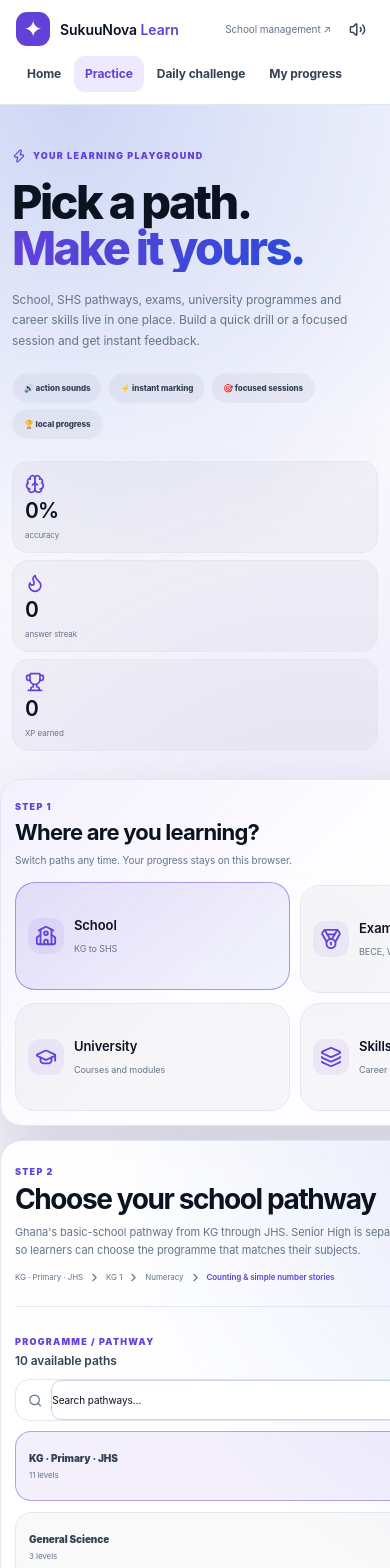
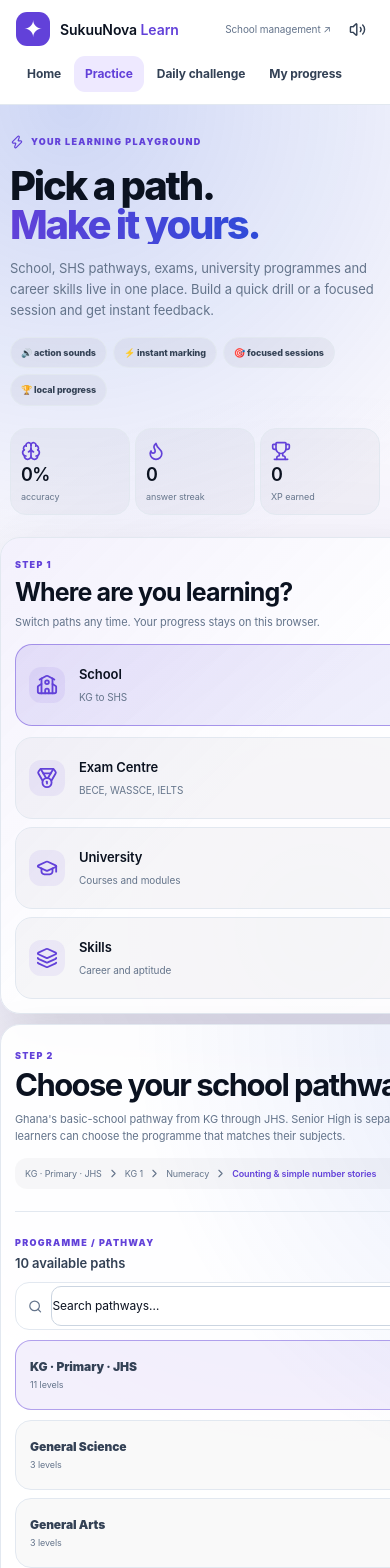
Before and after one commit to Eugene999B/SukuuNova, a Next.js app: page /learn/explore in a window 390 px wide. Shown: the top 1568 px of the page. Built offline with nearby package versions, Linux system fonts and the light colour scheme.

Commit message:
feat(learn): rebuild mobile learning layout and focused player

```diff
--- a/src/app/learn/explore/explore.module.css
+++ b/src/app/learn/explore/explore.module.css
@@ -1257,3 +1257,586 @@
   .heroPromise { gap: 6px; }
   .heroPromise span { font-size: 8px; }
 }
+
+
+/* Intelligent Foundry signals */
+.questionSignals {
+  display: flex;
+  flex-wrap: wrap;
+  align-items: center;
+  gap: 7px;
+  margin-top: 24px;
+}
+
+.questionSignals .formatTag {
+  margin-top: 0;
+}
+
+.challengeTag,
+.missionTag {
+  min-height: 28px;
+  display: inline-flex;
+  align-items: center;
+  gap: 5px;
+  padding: 0 9px;
+  border-radius: var(--radius-pill);
+  font-size: 8px;
+  font-weight: 900;
+  letter-spacing: .06em;
+  text-transform: uppercase;
+}
+
+.challengeTag {
+  color: var(--ex-accent-two);
+  background: color-mix(in srgb, var(--ex-accent-two) 9%, transparent);
+}
+
+.missionTag {
+  color: var(--ex-success);
+  border: 1px solid color-mix(in srgb, var(--ex-success) 20%, transparent);
+  background: color-mix(in srgb, var(--ex-success) 7%, transparent);
+}
+
+/* Mobile-first quality pass: larger touch targets, readable type, less cramped grids. */
+@media (max-width: 760px) {
+  .page {
+    padding-bottom: calc(28px + env(safe-area-inset-bottom));
+  }
+
+  .topbar,
+  .hero,
+  .journey,
+  .playerSection,
+  .masterySection {
+    width: calc(100% - 28px);
+    max-width: none;
+  }
+
+  .hero {
+    padding: 28px 0 22px;
+  }
+
+  .hero h1 {
+    max-width: 12ch;
+    font-size: clamp(38px, 11vw, 52px);
+    line-height: .98;
+  }
+
+  .hero p {
+    margin-top: 14px;
+    font-size: 13px;
+    line-height: 1.6;
+  }
+
+  .heroPromise {
+    margin-top: 16px;
+  }
+
+  .heroPromise span {
+    padding: 8px 10px;
+    font-size: 9px;
+  }
+
+  .heroStats {
+    grid-template-columns: repeat(3, minmax(0, 1fr));
+  }
+
+  .heroStats article {
+    min-height: 88px;
+    padding: 12px 10px;
+  }
+
+  .heroStats strong {
+    font-size: 22px;
+  }
+
+  .heroStats span {
+    font-size: 9px;
+  }
+
+  .laneDeck {
+    padding: 14px;
+    border-radius: 20px;
+  }
+
+  .deckIntro h2 {
+    font-size: 25px;
+  }
+
+  .deckIntro p {
+    font-size: 11px;
+    line-height: 1.5;
+  }
+
+  .laneCards {
+    gap: 8px;
+  }
+
+  .laneCard,
+  .laneCardActive {
+    min-height: 116px;
+    grid-template-columns: 38px 1fr;
+    padding: 13px;
+    border-radius: 17px;
+  }
+
+  .laneCard strong,
+  .laneCardActive strong {
+    font-size: 13px;
+  }
+
+  .laneCard small,
+  .laneCardActive small {
+    font-size: 10px;
+    line-height: 1.35;
+  }
+
+  .pathStudio {
+    margin-top: 10px;
+    padding: 18px 14px 20px;
+    border-radius: 20px;
+  }
+
+  .studioHead h2 {
+    font-size: 31px;
+    line-height: 1.02;
+  }
+
+  .studioHead p {
+    font-size: 11px;
+    line-height: 1.6;
+  }
+
+  .pathPreview {
+    padding: 9px 10px;
+    border-radius: 12px;
+    background: color-mix(in srgb, var(--ex-text) 3%, transparent);
+    font-size: 9px;
+    line-height: 1.5;
+  }
+
+  .institutionNote,
+  .examNotice {
+    grid-template-columns: 30px 1fr;
+    padding: 12px;
+  }
+
+  .institutionNote strong,
+  .examNotice strong {
+    font-size: 11px;
+  }
+
+  .institutionNote span,
+  .examNotice span {
+    font-size: 10px;
+  }
+
+  .programSection,
+  .levelSection,
+  .subjectSection,
+  .topicSection {
+    margin-top: 24px;
+  }
+
+  .sectionLine strong {
+    font-size: 13px;
+  }
+
+  .stepLabel,
+  .kicker {
+    font-size: 9px;
+  }
+
+  .searchBox {
+    min-height: 48px;
+    border-radius: 14px;
+  }
+
+  .searchBox input {
+    font-size: 12px;
+  }
+
+  .programGrid {
+    grid-template-columns: 1fr;
+    gap: 8px;
+  }
+
+  .programCard,
+  .programCardActive {
+    min-height: 70px;
+    padding: 13px 14px;
+  }
+
+  .programCard span,
+  .programCardActive span {
+    font-size: 12px;
+  }
+
+  .programCard small,
+  .programCardActive small {
+    font-size: 9px;
+  }
+
+  .levelTabs {
+    margin-inline: -2px;
+    padding: 2px 2px 8px;
+    scroll-snap-type: x proximity;
+    scrollbar-width: none;
+  }
+
+  .levelTabs::-webkit-scrollbar {
+    display: none;
+  }
+
+  .levelTab,
+  .levelTabActive {
+    min-height: 46px;
+    padding-inline: 17px;
+    font-size: 11px;
+    scroll-snap-align: start;
+  }
+
+  .subjectCard,
+  .subjectCardActive {
+    min-height: 72px;
+    padding: 13px;
+  }
+
+  .subjectCard strong,
+  .subjectCardActive strong {
+    font-size: 12px;
+  }
+
+  .subjectCard small,
+  .subjectCardActive small {
+    font-size: 9px;
+  }
+
+  .topicSection .topicButton,
+  .topicSection .topicActive {
+    min-height: 58px;
+    padding: 12px 13px;
+  }
+
+  .topicButton span,
+  .topicActive span {
+    font-size: 11px;
+    line-height: 1.35;
+  }
+
+  .sessionComposer {
+    gap: 14px;
+    margin-top: 25px;
+    padding: 14px;
+  }
+
+  .modeButton,
+  .modeActive {
+    min-height: 68px;
+    padding: 12px;
+  }
+
+  .modeButton strong,
+  .modeActive strong {
+    font-size: 11px;
+  }
+
+  .modeButton small,
+  .modeActive small {
+    font-size: 9px;
+    line-height: 1.4;
+  }
+
+  .launchPanel {
+    padding: 13px;
+  }
+
+  .countButton,
+  .countActive {
+    min-width: 46px;
+    min-height: 42px;
+    font-size: 10px;
+  }
+
+  .launchPanel input {
+    min-height: 44px;
+    font-size: 12px;
+  }
+
+  .launchPanel .launch {
+    min-height: 58px;
+    font-size: 12px;
+  }
+
+  .launchPanel p {
+    font-size: 9px;
+    line-height: 1.5;
+  }
+
+  .sessionFocused {
+    overscroll-behavior: contain;
+  }
+
+  .sessionFocused > .playerSection {
+    width: 100%;
+    min-height: 100dvh;
+    padding: 0 0 env(safe-area-inset-bottom);
+  }
+
+  .sessionFocused .sessionTools {
+    position: sticky;
+    top: 0;
+    z-index: 20;
+    margin: 0;
+    padding: calc(10px + env(safe-area-inset-top)) 14px 10px;
+    border: 0;
+    border-bottom: 1px solid var(--ex-line);
+    border-radius: 0;
+    backdrop-filter: blur(18px);
+    background: color-mix(in srgb, var(--ex-bg) 88%, transparent);
+  }
+
+  .sessionFocused .sessionTools > div {
+    min-width: 0;
+  }
+
+  .sessionFocused .sessionTools > div strong {
+    font-size: 11px;
+  }
+
+  .sessionFocused .sessionTools > div span {
+    max-width: 70vw;
+    overflow: hidden;
+    text-overflow: ellipsis;
+    white-space: nowrap;
+    font-size: 9px;
+  }
+
+  .sessionFocused .sessionTools > div small {
+    font-size: 8px;
+  }
+
+  .sessionFocused .sessionTools > button {
+    min-width: 74px;
+    min-height: 42px;
+    font-size: 9px;
+  }
+
+  .sessionFocused .engineNote {
+    margin: 10px 14px 0;
+  }
+
+  .sessionFocused .playerCard,
+  .sessionFocused .completeCard {
+    width: 100%;
+    min-height: calc(100dvh - 86px - env(safe-area-inset-top));
+    margin: 0;
+    padding: 18px 14px calc(22px + env(safe-area-inset-bottom));
+    border-inline: 0;
+    border-bottom: 0;
+    border-radius: 0;
+    box-shadow: none;
+  }
+
+  .playerMeta {
+    align-items: flex-start;
+    gap: 10px;
+  }
+
+  .playerMeta span {
+    font-size: 9px;
+  }
+
+  .playerMeta strong {
+    font-size: 11px;
+    line-height: 1.4;
+  }
+
+  .difficulty {
+    flex: 0 0 auto;
+    font-size: 9px;
+  }
+
+  .playerProgress {
+    height: 7px;
+    margin-top: 12px;
+  }
+
+  .questionSignals {
+    margin-top: 18px;
+    gap: 6px;
+  }
+
+  .questionSignals .formatTag,
+  .challengeTag,
+  .missionTag {
+    min-height: 28px;
+    margin-top: 0;
+    font-size: 8px;
+  }
+
+  .playerCard > h3 {
+    margin: 15px 0 20px;
+    font-size: clamp(23px, 6.7vw, 30px);
+    line-height: 1.3;
+    letter-spacing: -.025em;
+  }
+
+  .optionGrid {
+    grid-template-columns: 1fr;
+    gap: 9px;
+  }
+
+  .optionButton {
+    min-height: 62px;
+    padding: 14px;
+    border-radius: 15px;
+    font-size: 12px;
+    line-height: 1.45;
+  }
+
+  .booleanRow {
+    grid-template-columns: 1fr 1fr;
+  }
+
+  .booleanButton,
+  .booleanActive {
+    min-height: 58px;
+    font-size: 12px;
+  }
+
+  .textAnswer input {
+    min-height: 60px;
+    font-size: 16px;
+  }
+
+  .answerFooter {
+    position: sticky;
+    bottom: 0;
+    z-index: 12;
+    flex-direction: column;
+    align-items: stretch;
+    gap: 10px;
+    margin: 22px -14px -22px;
+    padding: 12px 14px calc(12px + env(safe-area-inset-bottom));
+    border-top: 1px solid var(--ex-line);
+    background: color-mix(in srgb, var(--ex-bg) 94%, transparent);
+    backdrop-filter: blur(18px);
+  }
+
+  .answerFooter > span {
+    font-size: 9px;
+    line-height: 1.35;
+  }
+
+  .answerFooter > button {
+    width: 100%;
+    min-height: 52px;
+    font-size: 11px;
+  }
+
+  .correctFeedback,
+  .wrongFeedback {
+    grid-template-columns: 36px 1fr;
+    gap: 10px;
+    margin: 18px -2px 0;
+    padding: 13px;
+    border-radius: 16px;
+  }
+
+  .correctFeedback > button,
+  .wrongFeedback > button {
+    grid-column: 1 / -1;
+    width: 100%;
+    min-height: 50px;
+    font-size: 11px;
+  }
+
+  .correctFeedback strong,
+  .wrongFeedback strong {
+    font-size: 12px;
+  }
+
+  .correctFeedback p,
+  .wrongFeedback p {
+    font-size: 10px;
+    line-height: 1.55;
+  }
+
+  .wrongFeedback div:nth-child(2) > span {
+    font-size: 9px;
+    line-height: 1.45;
+  }
+
+  .completeTop {
+    flex-direction: column;
+    align-items: flex-start;
+    gap: 22px;
+  }
+
+  .scoreRing {
+    width: 118px;
+    height: 118px;
+  }
+
+  .completeStats {
+    grid-template-columns: 1fr;
+  }
+
+  .completeStats article {
+    min-height: 84px;
+  }
+
+  .completeActions {
+    display: grid;
+    grid-template-columns: 1fr;
+  }
+
+  .completeActions button {
+    width: 100%;
+    min-height: 50px;
+  }
+}
+
+@media (max-width: 420px) {
+  .topbar,
+  .hero,
+  .journey,
+  .masterySection {
+    width: calc(100% - 20px);
+  }
+
+  .wordmark small {
+    display: none;
+  }
+
+  .backLink {
+    font-size: 10px;
+  }
+
+  .hero h1 {
+    font-size: 40px;
+  }
+
+  .laneCards {
+    grid-template-columns: 1fr;
+  }
+
+  .laneCard,
+  .laneCardActive {
+    min-height: 82px;
+    grid-template-columns: 40px 1fr;
+  }
+
+  .heroStats {
+    gap: 5px;
+  }
+
+  .heroStats article {
+    min-height: 82px;
+  }
+
+  .heroStats strong {
+    font-size: 18px;
+  }
+}
```
